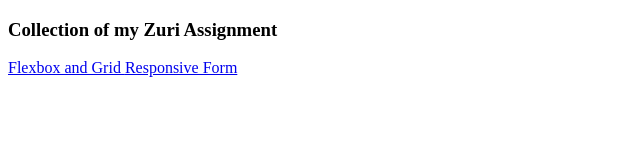
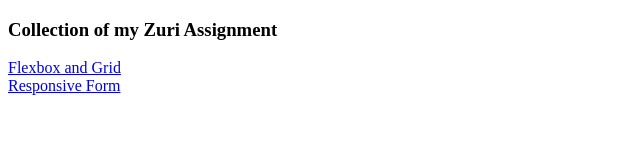
Before and after one commit to Aphatheology/Zuri_Internship, a plain HTML site: page index.html in a window 1280 px wide. Shown: the whole page, without its empty margins (0-640 px from the left). Drawn offline with Linux system fonts and the light colour scheme.

Commit message:
Linking assignment

```diff
--- a/index.html
+++ b/index.html
@@ -8,7 +8,7 @@
 </head>
 <body>
     <h3>Collection of my Zuri Assignment</h3>
-    <a href="flexbox-grid/index.html">Flexbox and Grid </a>
+    <a href="flexbox-grid/index.html">Flexbox and Grid </a> <br>
     <a href="responsive-form/index.html">Responsive Form </a>
 </body>
 </html>
```
Also changed, not shown: flexbox-grid/index.html (+1 -1 lines).
